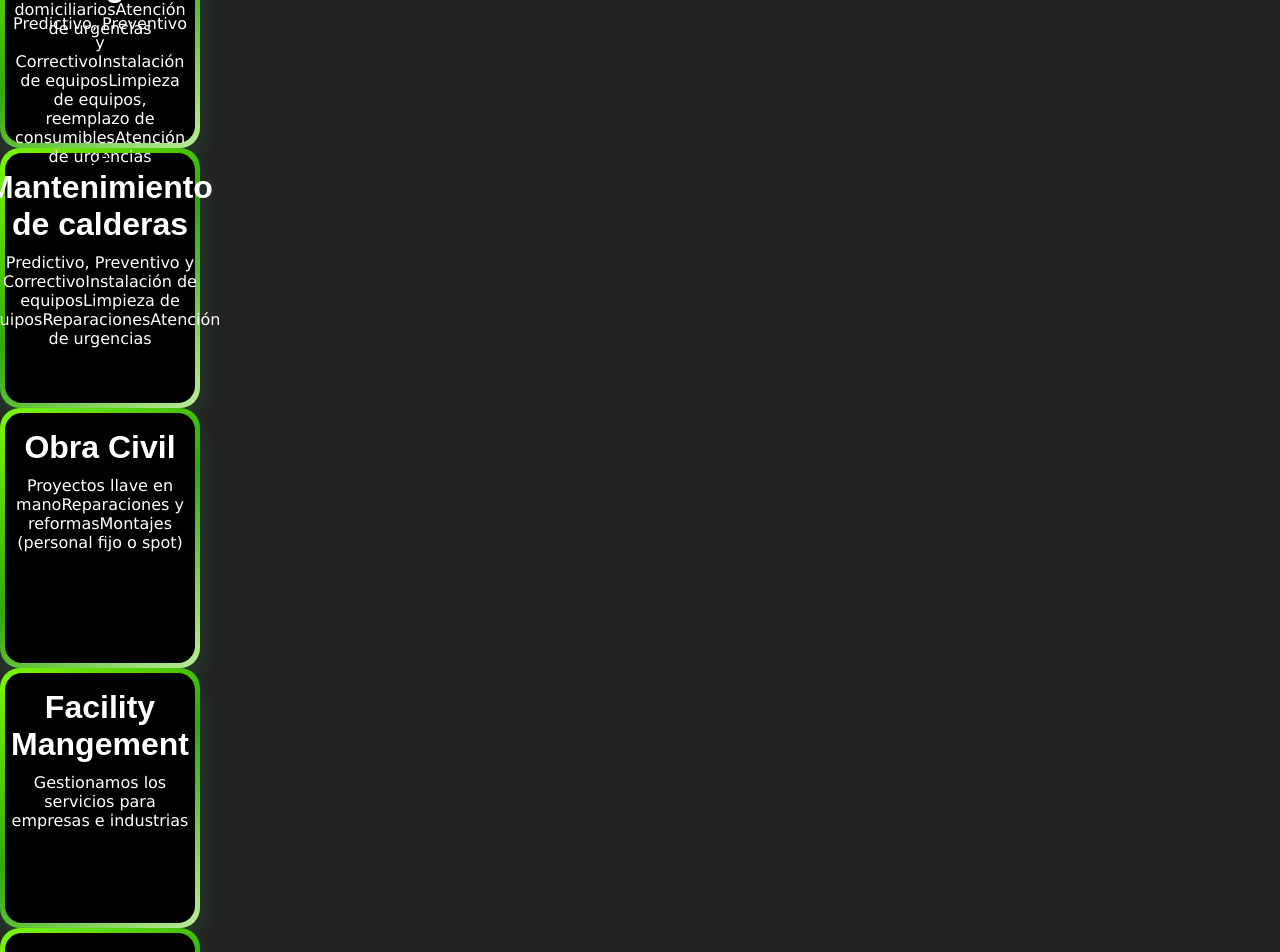
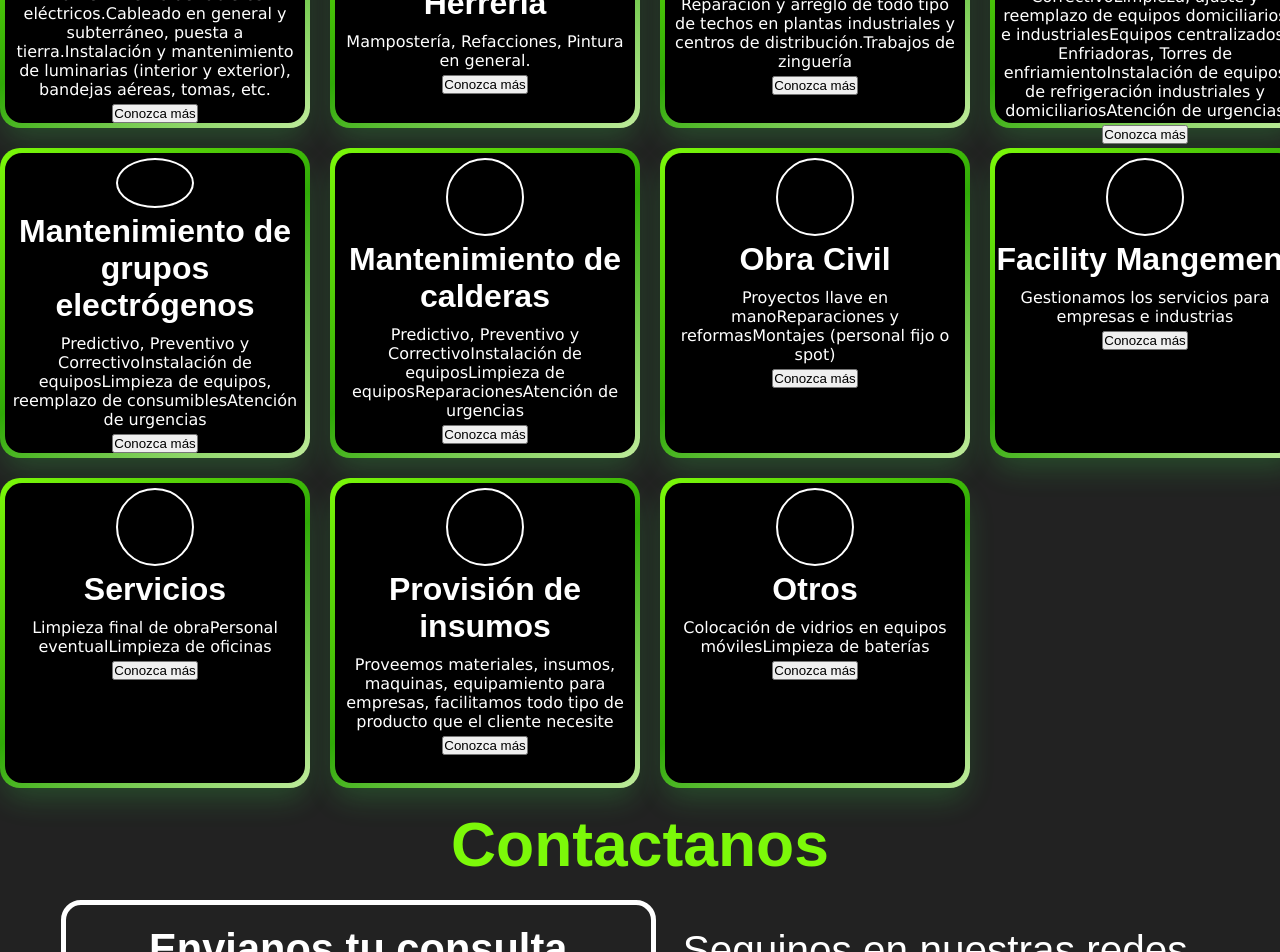
Before and after one commit to julieta2709/DurorGroup, a React (Vite) app: page /Services in a window 1280 px wide. Shown: the part 1320-2272 px from the top of the page. Built offline with nearby package versions, Linux system fonts and the light colour scheme; a web font is replaced by a local one.

Commit message:
CardServicesStyles

```diff
--- a/src/Components/CardServices.jsx
+++ b/src/Components/CardServices.jsx
@@ -1,14 +1,16 @@
   import React from "react";
   import Icons from "./Icons";
-import "../Styles/Card.css";
+  import "../Styles/CardServices.css";
 
   const CardServices = ({item }) => {
+    const icon = Icons({ iconType: item.iconType, className: "iconStyle" });
       return (
       <div className="Card-container">
         <div className="Card-content">
-      <Icons iconType={item.iconType} />
+          <span className="Card-Icon">{icon}</span>
           <h3 className="Card-title">{item.title}</h3>
           <p className="Card-description">{item.description}</p>
+        <button>Conozca más</button>
         </div>
       </div>
     );
--- a/src/Components/Icons.jsx
+++ b/src/Components/Icons.jsx
@@ -20,76 +20,53 @@ import {
 } from "react-icons/fa";
 import { GiBroom, GiBoxUnpacking, GiHandTruck } from "react-icons/gi";
 import { TbAirConditioning } from "react-icons/tb";
-
-const Icons = ({ iconType }) => {
-  let icon;
+import "../Styles/Icons.css"
+const Icons = (iconType) => {
   switch (iconType) {
     case "Bolt":
-      icon = <FaBolt />;
-      break;
+      return <FaBolt className={iconStyle} />;
     case "Building":
-      icon = <FaBuilding />;
-      break;
+      return <FaBuilding className={iconStyle} />;
     case "Warehouse":
-      icon = <FaWarehouse />;
-      break;
+      return <FaWarehouse className={iconStyle} />;
     case "BusinessTime":
-      icon = <FaBusinessTime />;
-      break;
+      return <FaBusinessTime className={iconStyle} />;
     case "CarBattery":
-      icon = <FaCarBattery />;
-      break;
+      return <FaCarBattery className={iconStyle} />;
     case "ChargingStation":
-      icon = <FaChargingStation />;
-      break;
+      return <FaChargingStation className={iconStyle} />;
     case "Faucet":
-      icon = <FaFaucet />;
-      break;
+      return <FaFaucet className={iconStyle} />;
     case "Hammer":
-      icon = <FaHammer />;
-      break;
+      return <FaHammer className={iconStyle} />;
     case "PaintRoller":
-      icon = <FaPaintRoller />;
-      break;
+      return <FaPaintRoller className={iconStyle} />;
     case "PeopleCarry":
-      icon = <FaPeopleCarry />;
-      break;
+      return <FaPeopleCarry className={iconStyle} />;
     case "Plug":
-      icon = <FaPlug />;
-      break;
+      return <FaPlug className={iconStyle} />;
     case "Toolbox":
-      icon = <FaToolbox />;
-      break;
+      return <FaToolbox className={iconStyle} />;
     case "Wrench":
-      icon = <FaWrench />;
-      break;
+      return <FaWrench className={iconStyle} />;
     case "Arrows":
-      icon = <FaArrowsAlt />;
-      break;
+      return <FaArrowsAlt className={iconStyle} />;
     case "Lightbulb":
-      icon = <FaLightbulb />;
-      break;
+      return <FaLightbulb className={iconStyle} />;
     case "Handshake":
-      icon = <FaRegHandshake />;
-      break;
+      return <FaRegHandshake className={iconStyle} />;
     case "Map":
-      icon = <FaMapMarkedAlt />;
-      break;
+      return <FaMapMarkedAlt className={iconStyle} />;
     case "Broom":
-      icon = <GiBroom />;
-      break;
+      return <GiBroom className={iconStyle} />;
     case "BoxUnpacking":
-      icon = <GiBoxUnpacking />;
-      break;
+      return <GiBoxUnpacking className={iconStyle} />;
     case "HandTruck":
-      icon = <GiHandTruck />;
-      break;
+      return <GiHandTruck className={iconStyle} />;
     case "AirConditioning":
-      icon = <TbAirConditioning />;
-      break;
+      return <TbAirConditioning className={iconStyle} />;
     default:
-      icon = null;
+      return null;
   }
-  return icon;
 };
 export default Icons;
--- a/src/Components/NavBar.jsx
+++ b/src/Components/NavBar.jsx
@@ -37,7 +37,7 @@ const NavBar = () => {
           </Link>
         </li>
         <li className="nav-item">
-          <Link to="/servicios" className="nav-link" onClick={handleToggleMenu}>
+          <Link to="/Services" className="nav-link" onClick={handleToggleMenu}>
             Servicios
           </Link>
         </li>
--- a/src/Components/ServicesContainer.jsx
+++ b/src/Components/ServicesContainer.jsx
@@ -1,8 +1,9 @@
 import React from "react";
 import CardServices from "./CardServices";
+import "../Styles/ServicesStyle.css"
 const ServicesContainer = ({items}) => {
   return (
-    <div>
+    <div className="Services-container">
       {items.map(item =>
         <div key={item.id}>
           <CardServices item={item} />
--- a/src/Pages/Services.jsx
+++ b/src/Pages/Services.jsx
@@ -2,21 +2,18 @@ import React, { useEffect, useState } from "react";
 import ServicesContainer from "../Components/ServicesContainer";
 import cards from "../cards.json";
 
-const Services = ()=>{
-    const [items, setItems] = useState([]);
+
+const Services = () => {
+  const [items, setItems] = useState([]);
 
   useEffect(() => {
-    const promesa = new Promise((resolve) => {
-      setTimeout(() => {
-        resolve(cards);
-      });
-    });
-    promesa.then((data) => {
-      setItems(data);
-    });
+    const filteredItems = cards.filter((item) => item.categorie === "services");
+    setItems(filteredItems);
   }, []);
-    return (
-        <ServicesContainer items={items}/>
-    )
-}
+  return (
+    <div className="Services">
+      <ServicesContainer items={items} />
+    </div>
+  );
+};
 export default Services;
--- /dev/null
+++ b/src/Styles/CardServices.css
@@ -0,0 +1,50 @@
+.Card-container {
+    width: 300px;
+    height: 300px;
+    border-radius: 20px;
+    padding: 5px;
+    box-shadow: rgba(65, 252, 84, 0.2) 0 15px 30px -5px;
+    background-image: linear-gradient(144deg,#7cf909, #30aa07 50%,#bfec9c);
+  }
+
+  .Card-content {
+    background: rgb(0, 0, 0);
+    border-radius: 17px;
+    width: 100%;
+    height: 100%;
+    display: flex;
+    flex-direction: column;
+    justify-content: flex-start;
+    align-items: center;
+  }
+
+  .Card-Icon {
+    width: 64px;
+    height: 64px;
+    margin: 5px 0 5px 0;
+    border: solid 2px rgb(255, 255, 255);
+    border-radius: 50%;
+    padding: 5px;
+  }
+
+  .Card-title, .Card-description {
+    color: rgb(255, 255, 255);
+  }
+  .Card-title {
+    font-family: "Juventus Fans Bold", sans-serif;
+    margin-bottom: 5px;
+    font-size: 2em;
+    text-align: center;
+  }
+
+  .Card-description {
+    text-align: center;
+    font-family: Verdana, Tahoma, sans-serif;
+    font-size: 1em;
+    padding: 5px;
+  }
+  @media screen and (max-width: 768px) {
+    .Card-container {
+      margin-bottom: 10px;
+    }
+  }
--- /dev/null
+++ b/src/Styles/Icons.css
@@ -0,0 +1,3 @@
+.iconStyle {
+  fill: rgb(255, 255, 255);
+}
--- /dev/null
+++ b/src/Styles/ServicesStyle.css
@@ -0,0 +1,7 @@
+.Services-container {
+  display: grid;
+  grid-template-columns: repeat(4, 1fr);
+  grid-template-rows: repeat(3, 1fr);
+  gap: 20px;
+  justify-items: center;
+}
```
Lines whose indentation alone changed are shown as unchanged.
